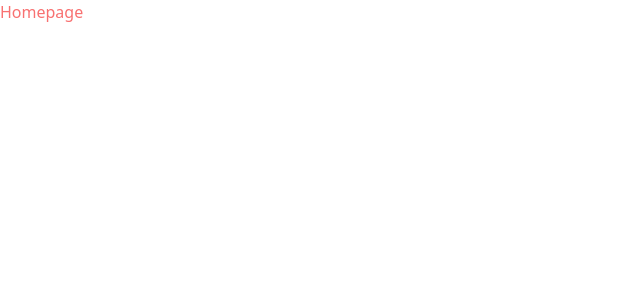
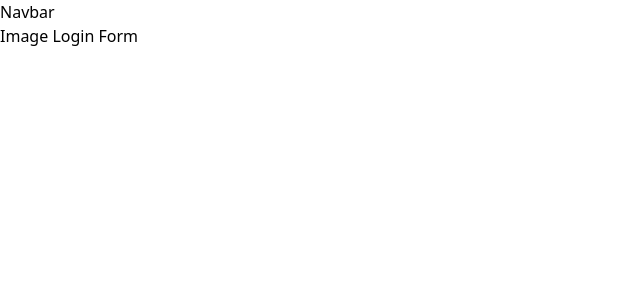
Before and after one commit to Lakshay-Randhawa/chat-with-me, a React (Vite) app: page / in a window 1280 px wide. Shown: the top 300 px of the page, without its empty margins (0-640 px from the left). Built offline with nearby package versions, Linux system fonts and the light colour scheme.

Commit message:
Create Navbar.tsx

```diff
--- /dev/null
+++ b/src/components/Navbar.tsx
@@ -0,0 +1,3 @@
+export const Navbar = () => {
+  return <div>Navbar</div>;
+};
--- a/src/pages/Homepage.tsx
+++ b/src/pages/Homepage.tsx
@@ -1,3 +1,10 @@
+import { Navbar } from "../components/Navbar";
+
 export const Homepage = () => {
-  return <div className="text-red-400">Homepage</div>;
+  return (
+    <div>
+      <Navbar />
+      <div className="flex">Image Login Form</div>
+    </div>
+  );
 };
```
